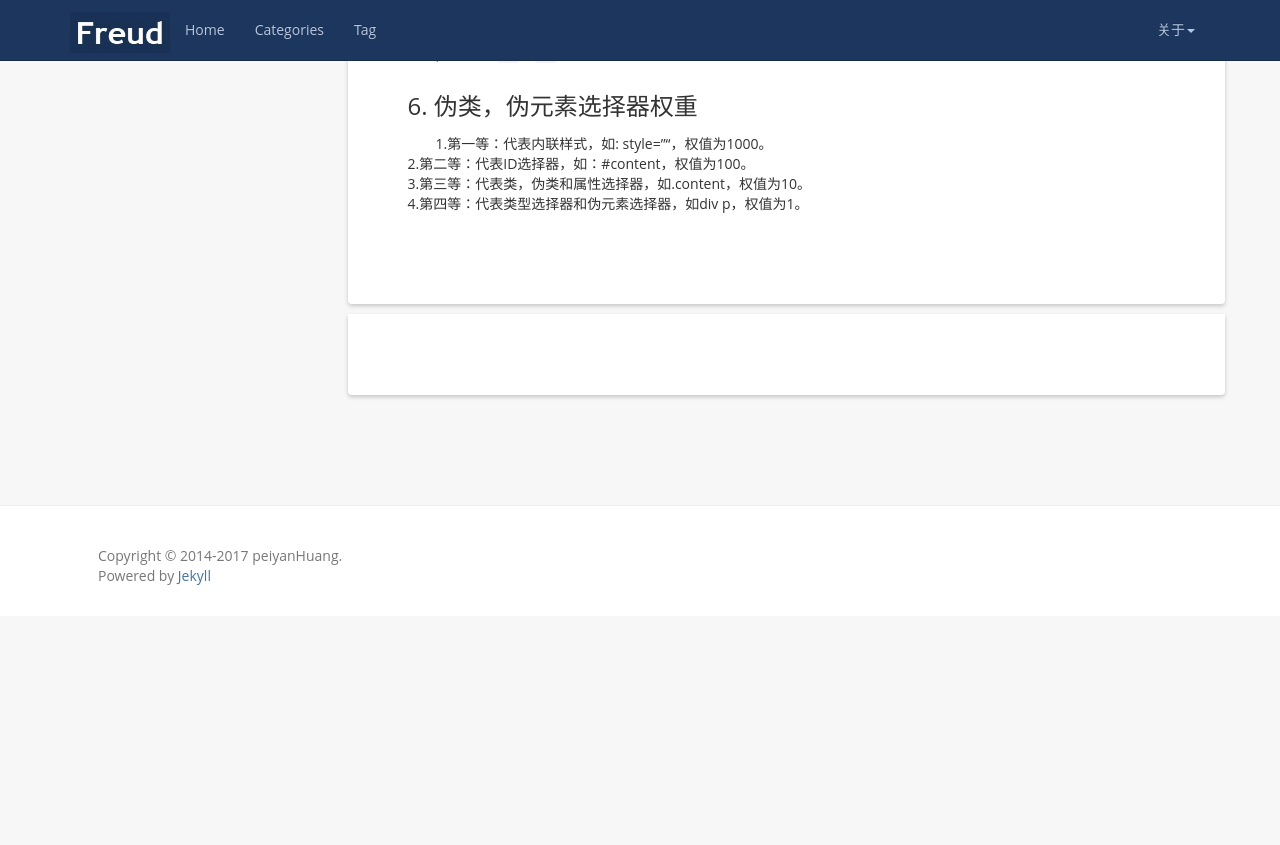
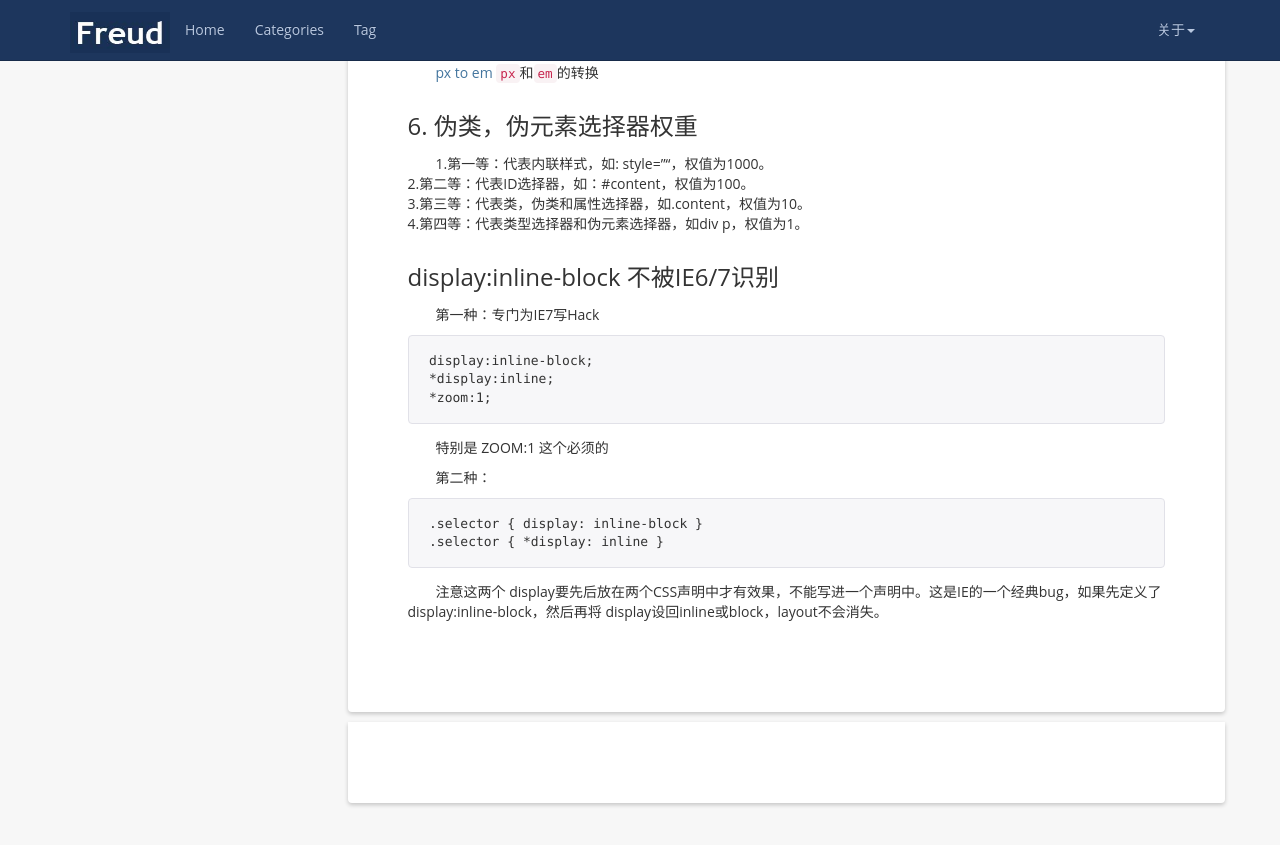
Before and after one commit to peiyanhuang/MyBlog, a Jekyll site: the page built from _posts/2016-09-29-html(1).md, in a window 1280 px wide and 900 px high, scrolled down 2307 px. Shown: the top 845 px of the window. Built offline with Jekyll 4.4.1, drawn with Linux system fonts in a browser that asks for light colours; nearby versions of some CDN libraries; before the commit the page ends 2923 px from its top, so only the background shows below that; some of the changed text lies outside the part shown.

Commit message:
inline-block in IE6/7

````diff
--- a/_posts/2016-09-29-html(1).md
+++ b/_posts/2016-09-29-html(1).md
@@ -103,3 +103,24 @@ accept：MIME_type 用逗号隔开的 MIME 类型列表。
 2.第二等：代表ID选择器，如：#content，权值为100。
 3.第三等：代表类，伪类和属性选择器，如.content，权值为10。
 4.第四等：代表类型选择器和伪元素选择器，如div p，权值为1。
+
+### display:inline-block 不被IE6/7识别
+
+第一种：专门为IE7写Hack
+
+```
+display:inline-block;
+*display:inline;
+*zoom:1;
+```
+
+特别是 ZOOM:1 这个必须的
+
+第二种：
+
+```
+.selector { display: inline-block }
+.selector { *display: inline }
+```
+
+注意这两个 display要先后放在两个CSS声明中才有效果，不能写进一个声明中。这是IE的一个经典bug，如果先定义了display:inline-block，然后再将 display设回inline或block，layout不会消失。
````
